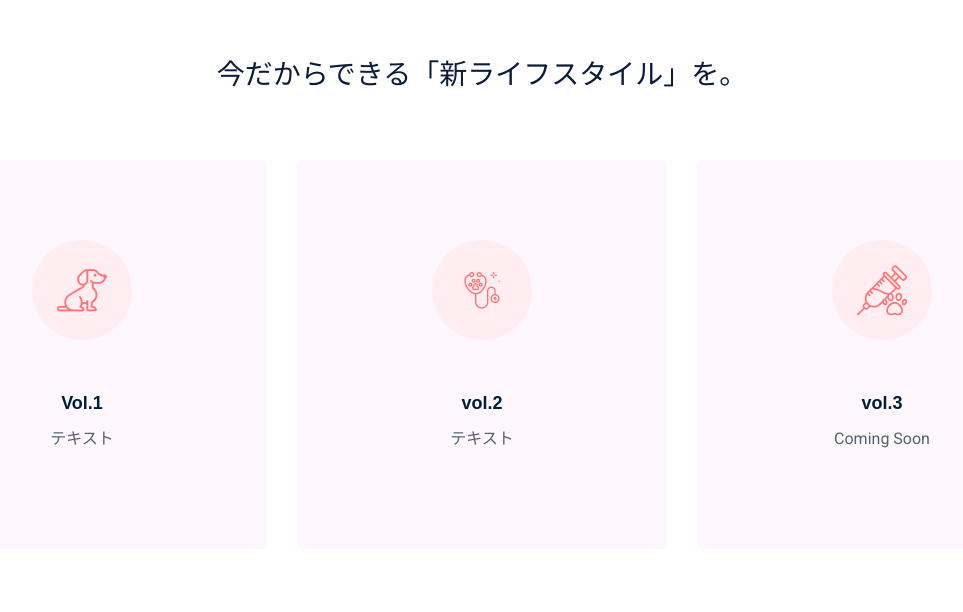
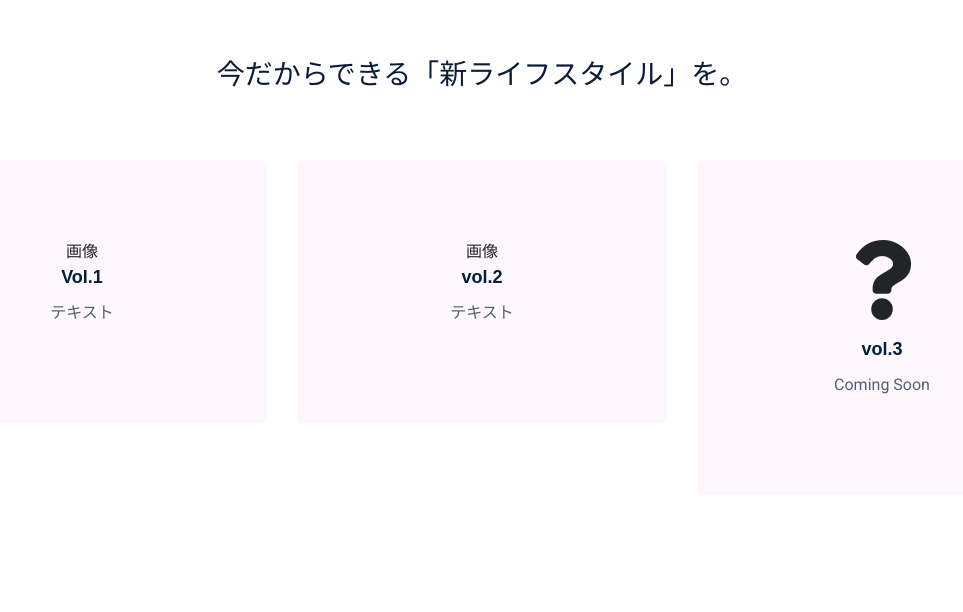
Before and after one commit to plus-agc-service-yamauchi/elm, a plain HTML site: page lifestyle/index.html in a window 1280 px wide. Shown: the part 1160-1772 px from the top of the page, without its empty margins (158-1121 px from the left). Drawn offline with Linux system fonts and the light colour scheme; animation ran at ten frames a second; a web font is replaced by a local one.

Commit message:
20200923
update

```diff
--- a/lifestyle/index.html
+++ b/lifestyle/index.html
@@ -56,7 +56,7 @@
                         <!-- Logo -->
                         <div class="col-xl-3 col-lg-3 col-md-6">
                             <div class="logo">
-                                <a href="index.html"><img src="img/logo.svg" alt="" class="img-fluid"></a>
+                                <a href="index.html"><img src="img/logo.png" alt="" class="img-fluid"></a>
                             </div>
                         </div>
                         <div class="col-xl-9 col-lg-9 col-md-6">
@@ -126,7 +126,7 @@
                     <div class=" col-lg-4 col-md-6 col-sm-6">
                         <div class="single-services text-center mb-30">
                             <div class="services-ion">
-                                <span class="flaticon-animal-kingdom"></span>
+                                画像
                             </div>
                             <div class="services-cap">
                                 <h5><a href="#">Vol.1</a></h5>
@@ -137,7 +137,7 @@
                     <div class=" col-lg-4 col-md-6 col-sm-6">
                         <div class="single-services text-center mb-30">
                             <div class="services-ion">
-                                <span class="flaticon-animals"></span>
+                                画像
                             </div>
                             <div class="services-cap">
                                 <h5><a href="#">vol.2</a></h5>
@@ -148,7 +148,7 @@
                     <div class=" col-lg-4 col-md-6 col-sm-6">
                         <div class="single-services text-center mb-30">
                             <div class="services-ion">
-                                <span class="flaticon-animals-1"></span>
+                                <i class="fas fa-question fa-5x mb-3" data-animation="bounceIn" data-delay=".4s"></i>
                             </div>
                             <div class="services-cap">
                                 <h5><a href="#">vol.3</a></h5>
```
Also changed, not shown: lifestyle/assets/img/favicon.ico, lifestyle/img/logo.png (added), lifestyle/img/logo.svg (deleted), 4 other files.
